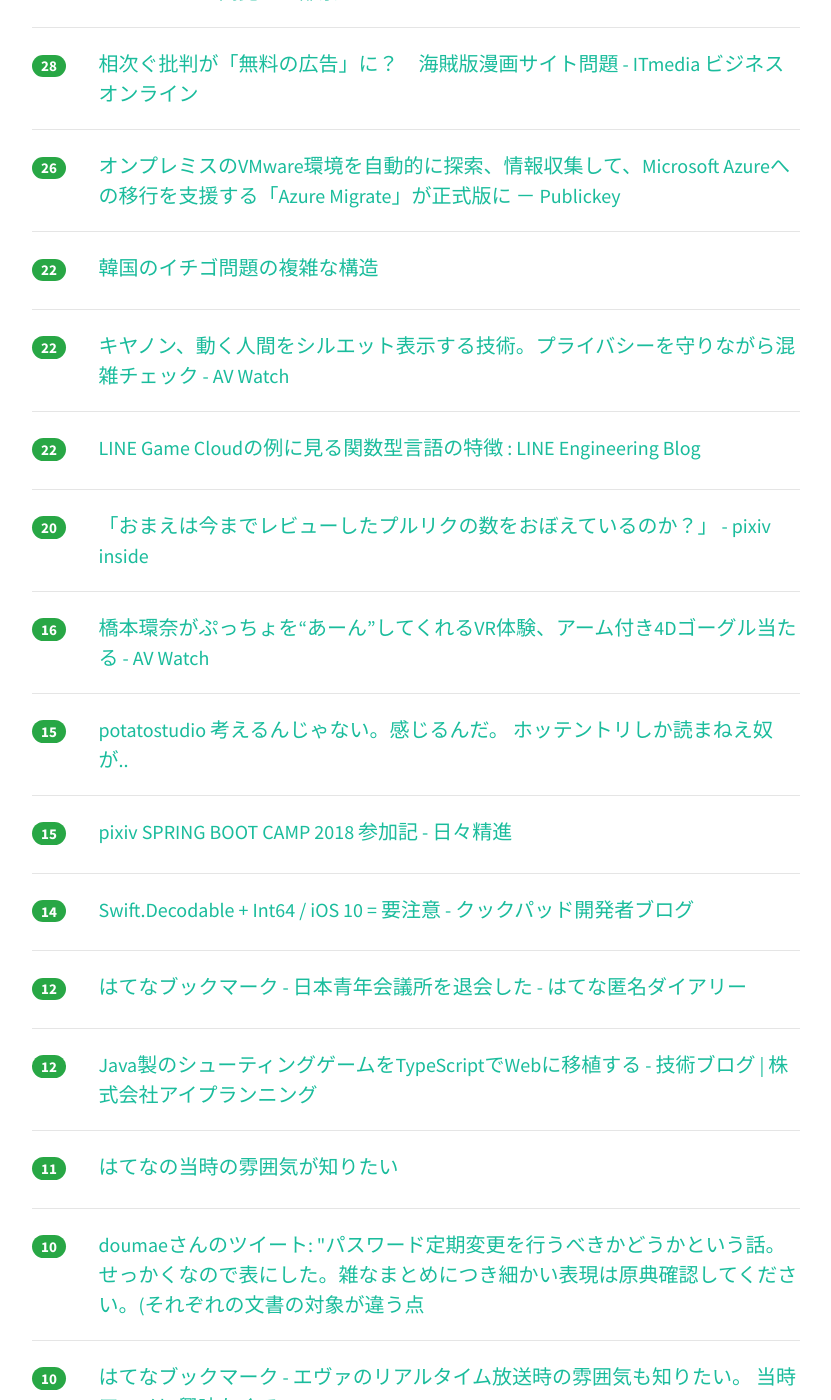
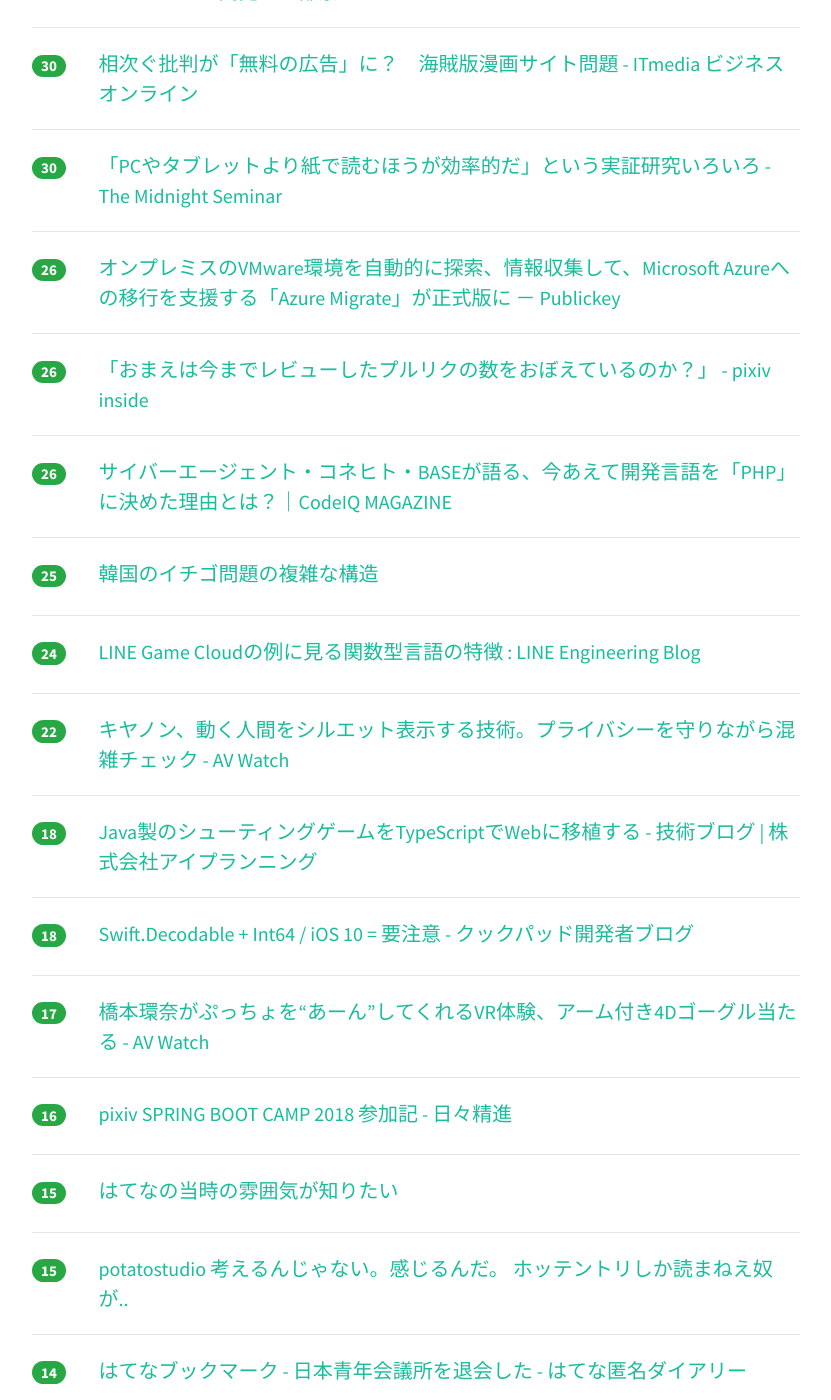
Before and after one commit to yatta47/hatena-matome-site, a Jekyll site: the page built from _posts/2018-03-06-hatena.md, in a window 1280 px wide and 1400 px high, scrolled down 1730 px. Shown: the whole window, without its empty margins (224-1055 px from the left). Built offline with Jekyll 4.4.1, drawn with Linux system fonts in a browser that asks for light colours; nearby versions of some CDN libraries; some of the changed text lies outside the part shown.

Commit message:
Updated 2018-03-06

```diff
--- a/_posts/2018-03-06-hatena.md
+++ b/_posts/2018-03-06-hatena.md
@@ -1,78 +1,78 @@
 ---
 layout: post
 title:  "2018-03-06 はてぶIT"
-date:   2018-03-06 13:02:53
+date:   2018-03-06 14:03:43
 tags: [it-hotentry]
 ---
-30 件のデータあり
+35 件のデータあり
 
 <hr><div class="row">
-<div class="col-1"><span class="badge badge-pill badge-success h2">216</span></div>
+<div class="col-1"><span class="badge badge-pill badge-success h2">291</span></div>
 <div class="col-11"><a href='https://blog.tokumaru.org/2018/03/wasbook2.html' target='_blank'>安全なWebアプリケーションの作り方改訂のお知らせ | 徳丸浩の日記</a></div>
 </div>
 <hr>
 <div class="row">
-<div class="col-1"><span class="badge badge-pill badge-success h2">213</span></div>
+<div class="col-1"><span class="badge badge-pill badge-success h2">254</span></div>
 <div class="col-11"><a href='https://www.nikkei.com/article/DGXMZO27707600V00C18A3TI1000/' target='_blank'>ヤフー、技術者採用に初年度650万円提示　新卒も可　　：日本経済新聞</a></div>
 </div>
 <hr>
 <div class="row">
-<div class="col-1"><span class="badge badge-pill badge-success h2">155</span></div>
+<div class="col-1"><span class="badge badge-pill badge-success h2">209</span></div>
 <div class="col-11"><a href='https://irnote.com/n/na8b9dd20e449' target='_blank'>Spotifyがフリーミアムモデル界の最強モデルである理由｜決算が読めるようになるノート</a></div>
 </div>
 <hr>
 <div class="row">
-<div class="col-1"><span class="badge badge-pill badge-success h2">115</span></div>
+<div class="col-1"><span class="badge badge-pill badge-success h2">157</span></div>
+<div class="col-11"><a href='http://coliss.com/articles/build-websites/operation/design/cheat-codes-for-designing-user-interfaces.html' target='_blank'>これぞプロのデザインテクニック！UIデザインの印象がよくなるデザインの知識とテクニックのまとめ | コリス</a></div>
+</div>
+<hr>
+<div class="row">
+<div class="col-1"><span class="badge badge-pill badge-success h2">140</span></div>
+<div class="col-11"><a href='https://applech2.com/archives/20180305-daisy_sequence-sequence-diagram-editor.html' target='_blank'>Win/Mac/Linuxのクロスプラットフォームに対応したシーケンス図エディタ「daisy sequence」がリリース。 | AAPL Ch.</a></div>
+</div>
+<hr>
+<div class="row">
+<div class="col-1"><span class="badge badge-pill badge-success h2">122</span></div>
+<div class="col-11"><a href='http://www.youtube.com/watch?v=8Q_9nS5hFmM' target='_blank'>「POP TEAM EPIC OP THEME」 [EPIC METAL COVER] (Little V)</a></div>
+</div>
+<hr>
+<div class="row">
+<div class="col-1"><span class="badge badge-pill badge-success h2">117</span></div>
 <div class="col-11"><a href='http://www.okuni.me/entry/hatenablog-theme-onihitode' target='_blank'>【ついにきた…！】はてなブログ最新テーマ「ONIHITODE」がマジでおすすめ - オークニズム</a></div>
 </div>
 <hr>
 <div class="row">
-<div class="col-1"><span class="badge badge-pill badge-success h2">112</span></div>
-<div class="col-11"><a href='http://www.youtube.com/watch?v=8Q_9nS5hFmM' target='_blank'>「POP TEAM EPIC OP THEME」 [EPIC METAL COVER] (Little V)</a></div>
+<div class="col-1"><span class="badge badge-pill badge-success h2">69</span></div>
+<div class="col-11"><a href='https://ics.media/entry/17376' target='_blank'>最新版で学ぶwebpack 4入門 - スタイルシート(CSSやSass)を取り込む方法 - ICS MEDIA</a></div>
 </div>
 <hr>
 <div class="row">
-<div class="col-1"><span class="badge badge-pill badge-success h2">109</span></div>
-<div class="col-11"><a href='https://applech2.com/archives/20180305-daisy_sequence-sequence-diagram-editor.html' target='_blank'>Win/Mac/Linuxのクロスプラットフォームに対応したシーケンス図エディタ「daisy sequence」がリリース。 | AAPL Ch.</a></div>
-</div>
-<hr>
-<div class="row">
-<div class="col-1"><span class="badge badge-pill badge-success h2">103</span></div>
-<div class="col-11"><a href='http://coliss.com/articles/build-websites/operation/design/cheat-codes-for-designing-user-interfaces.html' target='_blank'>これぞプロのデザインテクニック！UIデザインの印象がよくなるデザインの知識とテクニックのまとめ | コリス</a></div>
-</div>
-<hr>
-<div class="row">
-<div class="col-1"><span class="badge badge-pill badge-success h2">64</span></div>
+<div class="col-1"><span class="badge badge-pill badge-success h2">65</span></div>
 <div class="col-11"><a href='http://developer.feedforce.jp/entry/2018/03/05/195913' target='_blank'>カイゼンジャーニーを読んで、実際にカイゼンやってみた - Feedforce Developer Blog</a></div>
 </div>
 <hr>
 <div class="row">
-<div class="col-1"><span class="badge badge-pill badge-success h2">63</span></div>
-<div class="col-11"><a href='https://ics.media/entry/17376' target='_blank'>最新版で学ぶwebpack 4入門 - スタイルシート(CSSやSass)を取り込む方法 - ICS MEDIA</a></div>
+<div class="col-1"><span class="badge badge-pill badge-success h2">50</span></div>
+<div class="col-11"><a href='http://blog.toshimaru.net/rails-batch-optimization/' target='_blank'>Rails/ActiveRecord バッチ処理の最適化 - Hack Your Design!</a></div>
 </div>
 <hr>
 <div class="row">
-<div class="col-1"><span class="badge badge-pill badge-success h2">41</span></div>
+<div class="col-1"><span class="badge badge-pill badge-success h2">45</span></div>
+<div class="col-11"><a href='https://speakerdeck.com/1amageek/ren-woping-jia-suruli-chang-ninatuteyatutashi' target='_blank'>人を評価する立場になってやった事 // Speaker Deck</a></div>
+</div>
+<hr>
+<div class="row">
+<div class="col-1"><span class="badge badge-pill badge-success h2">44</span></div>
 <div class="col-11"><a href='https://note.mu/issei_y/n/ne0996b47a562' target='_blank'>「将棋プログラムをどう作ればいいですか？」という質問への返答｜山本 一成@Ponanza｜note</a></div>
 </div>
 <hr>
 <div class="row">
-<div class="col-1"><span class="badge badge-pill badge-success h2">41</span></div>
+<div class="col-1"><span class="badge badge-pill badge-success h2">44</span></div>
 <div class="col-11"><a href='http://blog.shibayu36.org/entry/2018/03/05/193000' target='_blank'>tracerouteの仕組みをtcpdumpとwiresharkで理解する - $shibayu36->blog;</a></div>
 </div>
 <hr>
 <div class="row">
-<div class="col-1"><span class="badge badge-pill badge-success h2">41</span></div>
-<div class="col-11"><a href='https://speakerdeck.com/1amageek/ren-woping-jia-suruli-chang-ninatuteyatutashi' target='_blank'>人を評価する立場になってやった事 // Speaker Deck</a></div>
-</div>
-<hr>
-<div class="row">
-<div class="col-1"><span class="badge badge-pill badge-success h2">40</span></div>
-<div class="col-11"><a href='http://blog.toshimaru.net/rails-batch-optimization/' target='_blank'>Rails/ActiveRecord バッチ処理の最適化 - Hack Your Design!</a></div>
-</div>
-<hr>
-<div class="row">
-<div class="col-1"><span class="badge badge-pill badge-success h2">36</span></div>
+<div class="col-1"><span class="badge badge-pill badge-success h2">38</span></div>
 <div class="col-11"><a href='http://jp.automaton.am/articles/newsjp/20180305-63965/' target='_blank'>『スーパーマリオブラザーズ』に、“無重力”と“物理演算”を導入した「jellymario」が一部で話題。名作がたちまち奇作に | AUTOMATON</a></div>
 </div>
 <hr>
@@ -82,8 +82,13 @@ tags: [it-hotentry]
 </div>
 <hr>
 <div class="row">
-<div class="col-1"><span class="badge badge-pill badge-success h2">28</span></div>
+<div class="col-1"><span class="badge badge-pill badge-success h2">30</span></div>
 <div class="col-11"><a href='http://www.itmedia.co.jp/business/articles/1803/05/news075.html' target='_blank'>相次ぐ批判が「無料の広告」に？　海賊版漫画サイト問題 - ITmedia ビジネスオンライン</a></div>
+</div>
+<hr>
+<div class="row">
+<div class="col-1"><span class="badge badge-pill badge-success h2">30</span></div>
+<div class="col-11"><a href='http://blog.midnightseminar.net/entry/2015/08/08/133633' target='_blank'>「PCやタブレットより紙で読むほうが効率的だ」という実証研究いろいろ - The Midnight Seminar</a></div>
 </div>
 <hr>
 <div class="row">
@@ -92,8 +97,23 @@ tags: [it-hotentry]
 </div>
 <hr>
 <div class="row">
-<div class="col-1"><span class="badge badge-pill badge-success h2">22</span></div>
+<div class="col-1"><span class="badge badge-pill badge-success h2">26</span></div>
+<div class="col-11"><a href='https://inside.pixiv.blog/kana/3486' target='_blank'>「おまえは今までレビューしたプルリクの数をおぼえているのか？」 - pixiv inside</a></div>
+</div>
+<hr>
+<div class="row">
+<div class="col-1"><span class="badge badge-pill badge-success h2">26</span></div>
+<div class="col-11"><a href='https://codeiq.jp/magazine/2018/03/57560/' target='_blank'>サイバーエージェント・コネヒト・BASEが語る、今あえて開発言語を「PHP」に決めた理由とは？｜CodeIQ MAGAZINE</a></div>
+</div>
+<hr>
+<div class="row">
+<div class="col-1"><span class="badge badge-pill badge-success h2">25</span></div>
 <div class="col-11"><a href='http://twitter.com/i/moments/970545941693345792' target='_blank'>韓国のイチゴ問題の複雑な構造</a></div>
+</div>
+<hr>
+<div class="row">
+<div class="col-1"><span class="badge badge-pill badge-success h2">24</span></div>
+<div class="col-11"><a href='https://engineering.linecorp.com/ja/blog/detail/244' target='_blank'>LINE Game Cloudの例に見る関数型言語の特徴 : LINE Engineering Blog</a></div>
 </div>
 <hr>
 <div class="row">
@@ -102,18 +122,28 @@ tags: [it-hotentry]
 </div>
 <hr>
 <div class="row">
-<div class="col-1"><span class="badge badge-pill badge-success h2">22</span></div>
-<div class="col-11"><a href='https://engineering.linecorp.com/ja/blog/detail/244' target='_blank'>LINE Game Cloudの例に見る関数型言語の特徴 : LINE Engineering Blog</a></div>
+<div class="col-1"><span class="badge badge-pill badge-success h2">18</span></div>
+<div class="col-11"><a href='http://iplanning.hatenablog.jp/entry/2018/03/06/080000' target='_blank'>Java製のシューティングゲームをTypeScriptでWebに移植する - 技術ブログ | 株式会社アイプランニング</a></div>
 </div>
 <hr>
 <div class="row">
-<div class="col-1"><span class="badge badge-pill badge-success h2">20</span></div>
-<div class="col-11"><a href='https://inside.pixiv.blog/kana/3486' target='_blank'>「おまえは今までレビューしたプルリクの数をおぼえているのか？」 - pixiv inside</a></div>
+<div class="col-1"><span class="badge badge-pill badge-success h2">18</span></div>
+<div class="col-11"><a href='http://techlife.cookpad.com/entry/2018/03/06/100121' target='_blank'>Swift.Decodable + Int64 / iOS 10 = 要注意 - クックパッド開発者ブログ</a></div>
+</div>
+<hr>
+<div class="row">
+<div class="col-1"><span class="badge badge-pill badge-success h2">17</span></div>
+<div class="col-11"><a href='https://av.watch.impress.co.jp/docs/news/1109888.html' target='_blank'>橋本環奈がぷっちょを“あーん”してくれるVR体験、アーム付き4Dゴーグル当たる - AV Watch</a></div>
 </div>
 <hr>
 <div class="row">
 <div class="col-1"><span class="badge badge-pill badge-success h2">16</span></div>
-<div class="col-11"><a href='https://av.watch.impress.co.jp/docs/news/1109888.html' target='_blank'>橋本環奈がぷっちょを“あーん”してくれるVR体験、アーム付き4Dゴーグル当たる - AV Watch</a></div>
+<div class="col-11"><a href='http://muttan1203.hatenablog.com/entry/pixiv-SPRING-BOOT-CAMP-2018' target='_blank'>pixiv SPRING BOOT CAMP 2018 参加記 - 日々精進</a></div>
+</div>
+<hr>
+<div class="row">
+<div class="col-1"><span class="badge badge-pill badge-success h2">15</span></div>
+<div class="col-11"><a href='https://anond.hatelabo.jp/20180306055128' target='_blank'>はてなの当時の雰囲気が知りたい</a></div>
 </div>
 <hr>
 <div class="row">
@@ -122,37 +152,32 @@ tags: [it-hotentry]
 </div>
 <hr>
 <div class="row">
-<div class="col-1"><span class="badge badge-pill badge-success h2">15</span></div>
-<div class="col-11"><a href='http://muttan1203.hatenablog.com/entry/pixiv-SPRING-BOOT-CAMP-2018' target='_blank'>pixiv SPRING BOOT CAMP 2018 参加記 - 日々精進</a></div>
-</div>
-<hr>
-<div class="row">
 <div class="col-1"><span class="badge badge-pill badge-success h2">14</span></div>
-<div class="col-11"><a href='http://techlife.cookpad.com/entry/2018/03/06/100121' target='_blank'>Swift.Decodable + Int64 / iOS 10 = 要注意 - クックパッド開発者ブログ</a></div>
-</div>
-<hr>
-<div class="row">
-<div class="col-1"><span class="badge badge-pill badge-success h2">12</span></div>
 <div class="col-11"><a href='http://b.hatena.ne.jp/entry/s/anond.hatelabo.jp/20180306002045' target='_blank'>はてなブックマーク - 日本青年会議所を退会した - はてな匿名ダイアリー</a></div>
 </div>
 <hr>
 <div class="row">
-<div class="col-1"><span class="badge badge-pill badge-success h2">12</span></div>
-<div class="col-11"><a href='http://iplanning.hatenablog.jp/entry/2018/03/06/080000' target='_blank'>Java製のシューティングゲームをTypeScriptでWebに移植する - 技術ブログ | 株式会社アイプランニング</a></div>
+<div class="col-1"><span class="badge badge-pill badge-success h2">13</span></div>
+<div class="col-11"><a href='https://japan.cnet.com/article/35115662/' target='_blank'>暗号通貨の採掘用サーバ約600台が盗まれる--アイスランド - CNET Japan</a></div>
 </div>
 <hr>
 <div class="row">
 <div class="col-1"><span class="badge badge-pill badge-success h2">11</span></div>
-<div class="col-11"><a href='https://anond.hatelabo.jp/20180306055128' target='_blank'>はてなの当時の雰囲気が知りたい</a></div>
+<div class="col-11"><a href='http://twitter.com/donz80/status/970537496650985473' target='_blank'>doumaeさんのツイート: "パスワード定期変更を行うべきかどうかという話。せっかくなので表にした。雑なまとめにつき細かい表現は原典確認してください。(それぞれの文書の対象が違う点</a></div>
+</div>
+<hr>
+<div class="row">
+<div class="col-1"><span class="badge badge-pill badge-success h2">11</span></div>
+<div class="col-11"><a href='http://b.hatena.ne.jp/entry/s/anond.hatelabo.jp/20180303064407' target='_blank'>はてなブックマーク - エヴァのリアルタイム放送時の雰囲気も知りたい。 当時アニメに興味なくて..</a></div>
+</div>
+<hr>
+<div class="row">
+<div class="col-1"><span class="badge badge-pill badge-success h2">11</span></div>
+<div class="col-11"><a href='http://jp.techcrunch.com/2018/03/06/2018-03-05-apples-glass-walls-result-in-911-calls/' target='_blank'>Apple本社のガラスの壁では救急車が3回出動していた | TechCrunch Japan</a></div>
 </div>
 <hr>
 <div class="row">
 <div class="col-1"><span class="badge badge-pill badge-success h2">10</span></div>
-<div class="col-11"><a href='http://twitter.com/donz80/status/970537496650985473' target='_blank'>doumaeさんのツイート: "パスワード定期変更を行うべきかどうかという話。せっかくなので表にした。雑なまとめにつき細かい表現は原典確認してください。(それぞれの文書の対象が違う点</a></div>
+<div class="col-11"><a href='https://market.pixiv.net/' target='_blank'>pixiv MARKET</a></div>
 </div>
 <hr>
-<div class="row">
-<div class="col-1"><span class="badge badge-pill badge-success h2">10</span></div>
-<div class="col-11"><a href='http://b.hatena.ne.jp/entry/s/anond.hatelabo.jp/20180303064407' target='_blank'>はてなブックマーク - エヴァのリアルタイム放送時の雰囲気も知りたい。 当時アニメに興味なくて..</a></div>
-</div>
-<hr>
```
